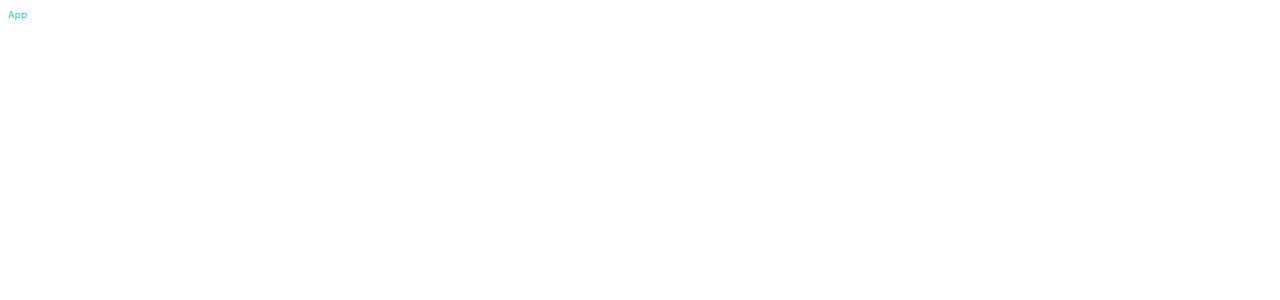
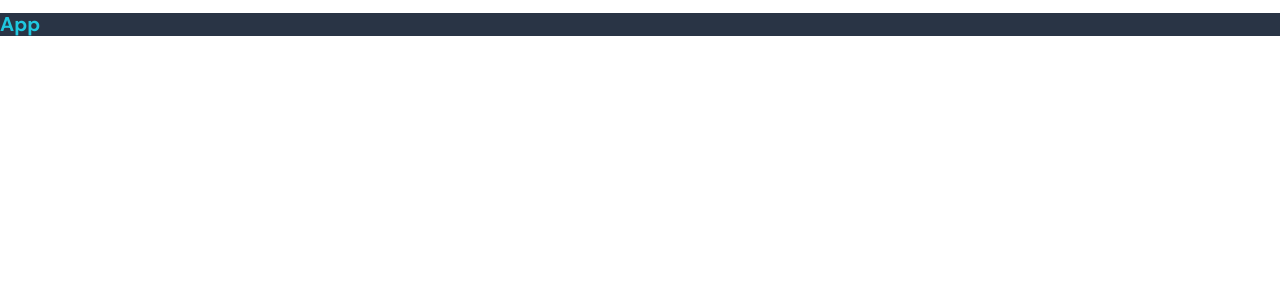
Before and after one commit to dominguesgabe/markee-react-bootcamp, a React (Create React App) app: page / in a window 1280 px wide. Shown: the top 300 px of the page. Built offline with nearby package versions, Linux system fonts and the light colour scheme.

Commit message:
setting up a styled test

```diff
--- a/package.json
+++ b/package.json
@@ -22,6 +22,7 @@
     "@types/react-dom": "^18.2.6",
     "@types/styled-components": "^5.1.26",
     "babel-plugin-styled-components": "^2.1.4",
+    "normalize.css": "^8.0.1",
     "react": "^18.2.0",
     "react-dom": "^18.2.0",
     "react-scripts": "5.0.1",
--- a/src/app.tsx
+++ b/src/app.tsx
@@ -1,9 +1,14 @@
-import { styled } from "styled-components/macro"
+import { styled, css } from 'styled-components/macro'
 
-export function App() {
-    return <Title>App</Title>
+export function App () {
+  return <Title teste="testando">App</Title>
 }
 
-const Title = styled.div`
-    color: ${(props) => props.theme.colors.primary}
-`
+type TitleProps = {
+    teste: string
+}
+
+const Title = styled.h1<TitleProps>`${({theme}) => css`
+    background: ${theme.colors.lightBlack};
+    color: ${theme.colors.primary};
+`}`
--- a/src/root.tsx
+++ b/src/root.tsx
@@ -1,9 +1,9 @@
 import { ThemeProvider, createGlobalStyle } from 'styled-components'
 import { theme } from 'resources/theme'
 import { App } from './app'
+import 'normalize.css'
 
-export function Root() {
-
+export function Root () {
   return (
     <ThemeProvider theme={theme}>
       <GlobalStyle />
```
Also changed, not shown: src/resources/theme.ts (+8 -8 lines), src/index.tsx (line endings or trailing spaces), 1 other file (tests, documents, lock files or other folders). Lines whose indentation alone changed are shown as unchanged.
